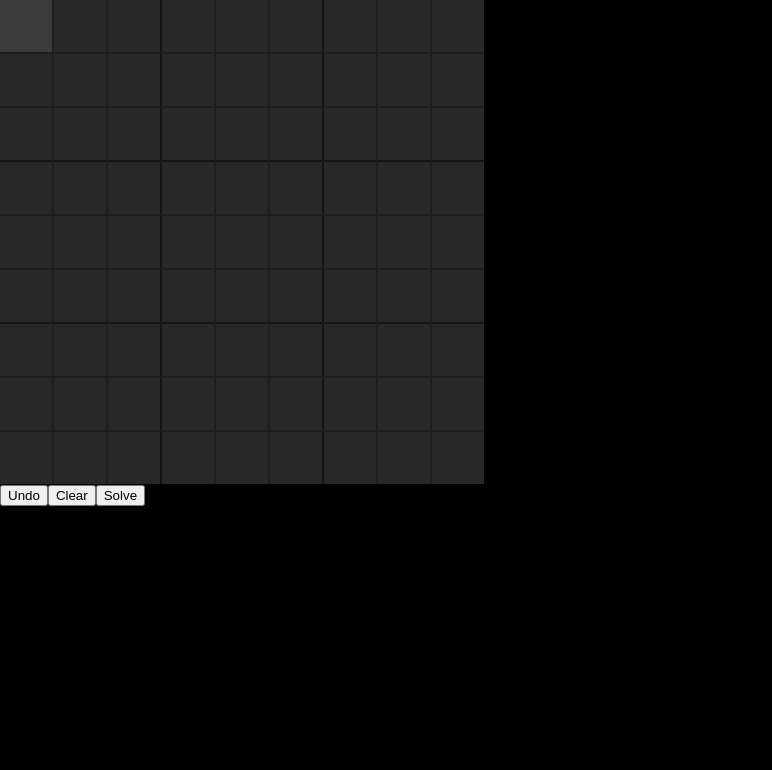
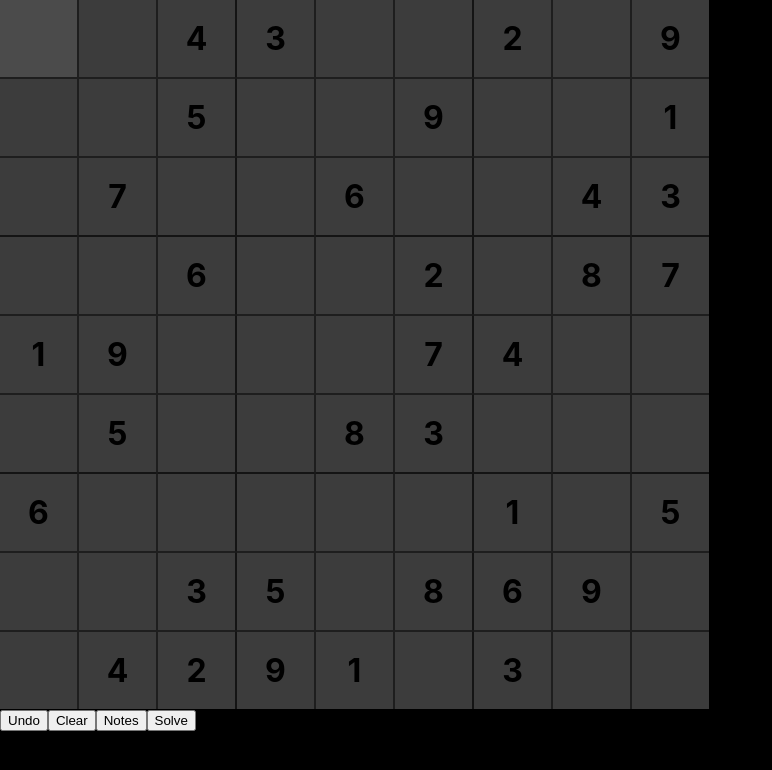
Before and after one commit to masonh22/sudoku, a React (Create React App) app: page / in a window 1280 px wide. Shown: the top 770 px of the page, without its empty margins (0-772 px from the left). Built offline with nearby package versions, Linux system fonts and the light colour scheme.

Commit message:
lots of styling and usability: starting puzzles, notes, others

```diff
--- a/src/App.css
+++ b/src/App.css
@@ -1,31 +1,4 @@
-
-td {
-  text-align:center;
-  vertical-align:center;
-  font-size:30px;
-  border: 1px solid rgb(30, 30, 30);
-  background-color:rgb(40,40,40);
-  overflow:hidden;
-  width:50px;
-  height:50px;
-}
-
-td:hover {
-  background-color:rgb(60,60,60);
-}
-
-td.selected {
-  background-color:rgb(80,80,80);
-}
-
-table {
-  width:450px;
-  height:450px;
-  border-spacing: 0px;
-  /*border:3px solid rgb(20,20,20);*/
-  table-layout:fixed;
-}
-
+/* borders*/
 td:nth-child(3n) {
   border-right:1px solid rgb(20,20,20);
 }
@@ -57,3 +30,67 @@ td:first-child {
 tr:first-child td {
   border-top:none;
 }
+/* end borders */
+
+/* cell styling */
+td:hover {
+  background-color:rgb(75,75,75);
+}
+
+td.square-selected {
+  background-color:rgb(90,90,90);
+}
+
+td.given {
+  color:black;
+}
+
+td.incorrect {
+  color: red;
+}
+/* end cell styling*/
+
+/*
+div.no-show {
+  visibility:hidden;
+}*/
+
+.grid {
+  display: flex;
+  flex-wrap: wrap;
+  justify-content: space-around;
+  align-content:middle;
+  height:100%;
+}
+.cell {
+  flex: 0 0 33.3%;
+  font-size:small;
+  font-weight:normal;
+  text-align:center;
+  color:black;
+}
+
+.show {
+  visibility:hidden;
+}
+
+td {
+  text-align:center;
+  vertical-align:center;
+  font-size:xx-large;
+  font-weight:bold;
+  border: 1px solid rgb(30, 30, 30);
+  background-color:rgb(60,60,60);
+  color:rgb(30,30,30);
+  overflow-y:hidden;
+  overflow-x:hidden;
+  width:75px;
+  height:75px;
+}
+
+table {
+  table-layout:fixed;
+  width:675px;
+  height:675px;
+  border-spacing: 0px;
+}
--- a/src/App.js
+++ b/src/App.js
@@ -2,25 +2,66 @@ import React from 'react';
 import './App.css';
 import { makeGivens, bfSteps, bruteForce } from './sudoku.ts';
 
-function Square(props) {
+const puzzles = [
+  {
+    puzzle: [0, 0, 4, 3, 0, 0, 2, 0, 9, 0, 0, 5, 0, 0, 9, 0, 0, 1, 0, 7, 0, 0, 6, 0, 0, 4, 3, 0, 0, 6, 0, 0, 2, 0, 8, 7, 1, 9, 0, 0, 0, 7, 4, 0, 0, 0, 5, 0, 0, 8, 3, 0, 0, 0, 6, 0, 0, 0, 0, 0, 1, 0, 5, 0, 0, 3, 5, 0, 8, 6, 9, 0, 0, 4, 2, 9, 1, 0, 3, 0, 0],
+    solution: [8, 6, 4, 3, 7, 1, 2, 5, 9, 3, 2, 5, 8, 4, 9, 7, 6, 1, 9, 7, 1, 2, 6, 5, 8, 4, 3, 4, 3, 6, 1, 9, 2, 5, 8, 7, 1, 9, 8, 6, 5, 7, 4, 3, 2, 2, 5, 7, 4, 8, 3, 9, 1, 6, 6, 8, 9, 7, 3, 4, 1, 2, 5, 7, 1, 3, 5, 2, 8, 6, 9, 4, 5, 4, 2, 9, 1, 6, 3, 7, 8],
+  },
+  {
+    puzzle: [0, 4, 0, 1, 0, 0, 0, 5, 0, 1, 0, 7, 0, 0, 3, 9, 6, 0, 5, 2, 0, 0, 0, 8, 0, 0, 0, 0, 0, 0, 0, 0, 0, 0, 1, 7, 0, 0, 0, 9, 0, 6, 8, 0, 0, 8, 0, 3, 0, 5, 0, 6, 2, 0, 0, 9, 0, 0, 6, 0, 5, 4, 3, 6, 0, 0, 0, 8, 0, 7, 0, 0, 2, 5, 0, 0, 9, 7, 1, 0, 0],
+    solution: [3, 4, 6, 1, 7, 9, 2, 5, 8, 1, 8, 7, 5, 2, 3, 9, 6, 4, 5, 2, 9, 6, 4, 8, 3, 7, 1, 9, 6, 5, 8, 3, 2, 4, 1, 7, 4, 7, 2, 9, 1, 6, 8, 3, 5, 8, 1, 3, 7, 5, 4, 6, 2, 9, 7, 9, 8, 2, 6, 1, 5, 4, 3, 6, 3, 1, 4, 8, 5, 7, 9, 2, 2, 5, 4, 3, 9, 7, 1, 8, 6],
+  },
+  {
+    puzzle: Array(81).fill(0),
+    solution: Array(81).fill(0),
+  }
+];
+
+const classNames = obj => {
+  let str = '';
+  for (let property in obj) {
+    if (obj[property]) {
+      str += property + ' ';
+    }
+  }
+  return str;
+}
+
+const NoteSquare = props => (
+  <div
+    className={classNames({
+      'cell': true,
+      'show': !props.show,
+    })}
+    key={props.val}>
+    {props.val}
+  </div>
+);
+
+class Square extends React.Component {
+
+  renderNotes() {
+    let notes = [];
+    for (let i = 1; i < 10; i++) {
+      notes.push(<NoteSquare val={i} show={this.props.notes[i - 1]} />)
+    }
+    return <div className="grid">{notes}</div>;
+  }
+
+  render() {
     return (
       <td
-      className={props.selected ? "square selected" : "square"}
-      onClick={props.onClick}
-      key={props.val}>
-      {props.value}
+        className={classNames({
+          'square-selected': this.props.selected,
+          'incorrect': this.props.value !== this.props.solution,
+          'given': this.props.given,
+        })}
+        onClick={this.props.onClick}
+        key={this.props.val}>
+        {this.props.value === 0 ? this.renderNotes() : this.props.value}
       </td>
     );
   }
-
-function Undo(props) {
-  return (
-    <button
-      className="undo"
-      onClick={props.onClick}>
-      Undo
-    </button>
-  )
 }
 
 class Board extends React.Component {
@@ -29,7 +70,10 @@ class Board extends React.Component {
     return (
       <Square
         value={this.props.squares[i]}
+        given={this.props.givens.has(i)}
+        solution={this.props.solution[i]}
         selected={this.props.selected === i}
+        notes={this.props.notes[i]}
         onClick={() => this.props.squareClick(i)}
         val={i} />
     );
@@ -49,14 +93,14 @@ class Board extends React.Component {
 
   render() {
     return (
-      <div>
+      <div className="main-container">
         <table className="board">
           <tbody>
             {this.makeRows()}
           </tbody>
         </table>
       </div>
-    )
+    );
   }
 }
 
@@ -64,10 +108,18 @@ class Game extends React.Component {
 
   constructor(props) {
     super(props);
+    let notes = Array(81).fill(null);
+    for (let i = 0; i < 81; i++) {
+      notes[i] = Array(9).fill(false);
+    }
     this.state = {
-      history: [Array(81).fill(null)],
+      history: [puzzles[0].puzzle],
+      solution: puzzles[0].solution,
+      givens: makeGivens(puzzles[0].puzzle),
+      notes: notes,
       selected: null,
       stepNumber: 0,
+      noteMode: false,
     };
     this.keyIn = this.keyIn.bind(this);
   }
@@ -93,20 +145,28 @@ class Game extends React.Component {
     if (!e) {
       return;
     }
-    if (!isNaN(e.key) && e.key !== '0') {
+    if (!isNaN(e.key) && e.key !== '0' && this.state.history[0][this.state.selected] === 0) {//Update this later
       console.log('key in');
       this.setState(state => {
+        if (state.noteMode) {
+          const notes = state.notes.slice();
+          notes[state.selected][parseInt(e.key) - 1] = !notes[state.selected][parseInt(e.key) - 1]
+          return {
+            notes: notes,
+          }
+        } else {
           const squares = state.history[state.stepNumber].slice();
           squares[state.selected] = parseInt(e.key);
           return {
             history: state.history.concat([squares]),
             stepNumber: state.stepNumber + 1,
           };
+        }
       });
     } else if (e.key === 'Backspace') {
       this.setState(state => {
         const squares = state.history[state.stepNumber].slice();
-        squares[state.selected] = null;
+        squares[state.selected] = 0;
         return {
           history: state.history.concat([squares]),
           stepNumber: state.stepNumber + 1,
@@ -115,10 +175,16 @@ class Game extends React.Component {
     }
   }
 
+  notesClick() {
+    this.setState(state => ({
+      noteMode: !state.noteMode
+    }));
+  }
+
   solve(algorithm) {
     console.log('solving');
     const solved = algorithm(this.state.history[this.state.stepNumber],
-      makeGivens(this.state.history[this.state.stepNumber]))
+      this.state.givens)
     this.setState(state => ({
       history: state.history.concat(solved),
       stepNumber: state.stepNumber + solved.length,
@@ -143,11 +209,11 @@ class Game extends React.Component {
   }
 
   clear() {
-    this.setState({
-      history: [Array(81).fill(null)],
+    this.setState(state => ({
+      history: state.history.slice(0, 1),
       selected: null,
       stepNumber: 0,
-    });
+    }));
   }
 
   componentDidMount() {
@@ -164,23 +230,35 @@ class Game extends React.Component {
         <div className="game-board">
           <Board
             squares={this.state.history[this.state.stepNumber]}
+            solution={this.state.solution}
+            givens={this.state.givens}
             selected={this.state.selected}
+            notes={this.state.notes}
             squareClick={(i) => this.squareClick(i)}
           />
         </div>
-        <Undo onClick={() => this.undoClick()} />
+        <button
+          className="undo"
+          onClick={() => this.undoClick()}>
+          Undo
+        </button>
         <button
           className="clear"
           onClick={() => this.clear()}>
           Clear
         </button>
         <button
+          className="notes"
+          onClick={() => this.notesClick()}>
+          Notes
+        </button>
+        <button
           className="solve"
-          onClick={() => this.solve(bruteForce)}>
+          onClick={() => this.bfSolveSteps()}>
           Solve
         </button>
       </div>
-    )
+    );
   }
 }
 
--- a/src/sudoku.ts
+++ b/src/sudoku.ts
@@ -16,7 +16,7 @@ const checkUpdate: (nums: number[], p: number) => boolean =
     let j: number;
     //Check row
     for (i = row * 9; i < row * 9 + 9; i++) {
-      if (nums[i] !== null) {
+      if (nums[i] !== 0) {
         if (elts.includes(nums[i])) {
           return false;
         }
@@ -26,7 +26,7 @@ const checkUpdate: (nums: number[], p: number) => boolean =
     elts = [];
     //Check col
     for (i = col; i < 81; i = i + 9) {
-      if (nums[i] !== null) {
+      if (nums[i] !== 0) {
         if (elts.includes(nums[i])) {
           return false;
         }
@@ -37,7 +37,7 @@ const checkUpdate: (nums: number[], p: number) => boolean =
     //Check box
     for (i = boxTop * 9; i < boxTop * 9 + 27; i = i + 9) {
       for (j = boxLeft; j < boxLeft + 3; j++) {
-        if (nums[i + j] !== null) {
+        if (nums[i + j] !== 0) {
           if (elts.includes(nums[i + j])) {
             return false;
           }
@@ -49,15 +49,15 @@ const checkUpdate: (nums: number[], p: number) => boolean =
   }
 
 // Add comment maybe
-const bfStepsHelper: (nums: number[], givens: number[],
-  i: number, j: number, acc: number[][]) => number[][] =
-  (nums: number[], givens: number[], i: number, j: number, acc: number[][]) => {
+const bfStepsHelper: (nums: number[], givens: Set<number>,
+  i: number, acc: number[][]) => number[][] =
+  (nums, givens, i, acc: number[][]) => {
     if (i > 80) {
       return acc;
 
-    } else if (i === givens[j]) {
+    } else if (givens.has(i)) {
       //If the cell is given, skip
-      return bfStepsHelper(nums, givens, i + 1, j + 1, acc);
+      return bfStepsHelper(nums, givens, i + 1, acc);
 
     } else if (nums[i] !== 9) {
       //As long as the current number is not 9, we try the next number
@@ -66,11 +66,11 @@ const bfStepsHelper: (nums: number[], givens: number[],
       acc.push(newNums);
       if (!checkUpdate(newNums, i)) {
         //If the new number does not work
-        return bfStepsHelper(newNums, givens, i, j, acc);
+        return bfStepsHelper(newNums, givens, i, acc);
       }
-      const ret = bfStepsHelper(newNums, givens, i + 1, j, acc);
+      const ret = bfStepsHelper(newNums, givens, i + 1, acc);
       if (ret === null) {
-        return bfStepsHelper(newNums, givens, i, j, acc);
+        return bfStepsHelper(newNums, givens, i, acc);
       }
       return ret;
     } else {
@@ -79,22 +79,22 @@ const bfStepsHelper: (nums: number[], givens: number[],
   }
 
 // Outputs an array containing each step in order
-const bfSteps: (nums: number[], givens: number[]) => number[][] =
-  (nums: number[], givens: number[]) => {
-    const sol = bfStepsHelper(nums, givens, 0, 0, []);
+const bfSteps: (nums: number[], givens: Set<number>) => number[][] =
+  (nums, givens) => {
+    const sol = bfStepsHelper(nums, givens, 0, []);
     return sol.slice();
   }
 
 // For now, this assumes that the board has only the given numbers
-const bfHelper: (nums: number[], givens: number[], i: number, j: number)
+const bfHelper: (nums: number[], givens: Set<number>, i: number)
   => number[][] =
-  (nums: number[], givens: number[], i: number, j: number) => {
+  (nums, givens, i: number) => {
     if (i > 80) {
       return [nums];
 
-    } else if (i === givens[j]) {
+    } else if (givens.has(i)) {
       //If the cell is given, skip
-      return bfHelper(nums, givens, i + 1, j + 1);
+      return bfHelper(nums, givens, i + 1);
 
     } else if (nums[i] !== 9) {
       //At this point, we are going to mutate the board. Instead, we want to create a new one and modify that
@@ -103,11 +103,11 @@ const bfHelper: (nums: number[], givens: number[], i: number, j: number)
       newNums[i] = newNums[i] + 1;
       if (!checkUpdate(newNums, i)) {
         //If the new number does not work
-        return bfHelper(newNums, givens, i, j);
+        return bfHelper(newNums, givens, i);
       } else {
-        const ret = bfHelper(newNums, givens, i + 1, j);
+        const ret = bfHelper(newNums, givens, i + 1);
         if (ret === null) {
-          return bfHelper(newNums, givens, i, j);
+          return bfHelper(newNums, givens, i);
         } else {
           return ret;
         }
@@ -117,14 +117,14 @@ const bfHelper: (nums: number[], givens: number[], i: number, j: number)
     }
   }
 
-const bruteForce: (nums: number[], givens: number[]) => number[][] =
-  (nums: number[], givens: number[]) => bfHelper(nums, givens, 0, 0);
+const bruteForce: (nums: number[], givens: Set<number>) => number[][] =
+  (nums, givens) => bfHelper(nums, givens, 0);
 
-const makeGivens = (nums: number[]) => {
-  const givens = [];
+const makeGivens: (nums: number[]) => Set<number> = (nums: number[]) => {
+  const givens: Set<number> = new Set();
   for (let i = 0; i < nums.length; i++) {
-    if (nums[i] !== null) {
-      givens.push(i);
+    if (nums[i] !== 0) {
+      givens.add(i);
     }
   }
   return givens;
```
Also changed, not shown: 1 other file (tests, documents, lock files or other folders). Lines whose indentation alone changed are shown as unchanged.
